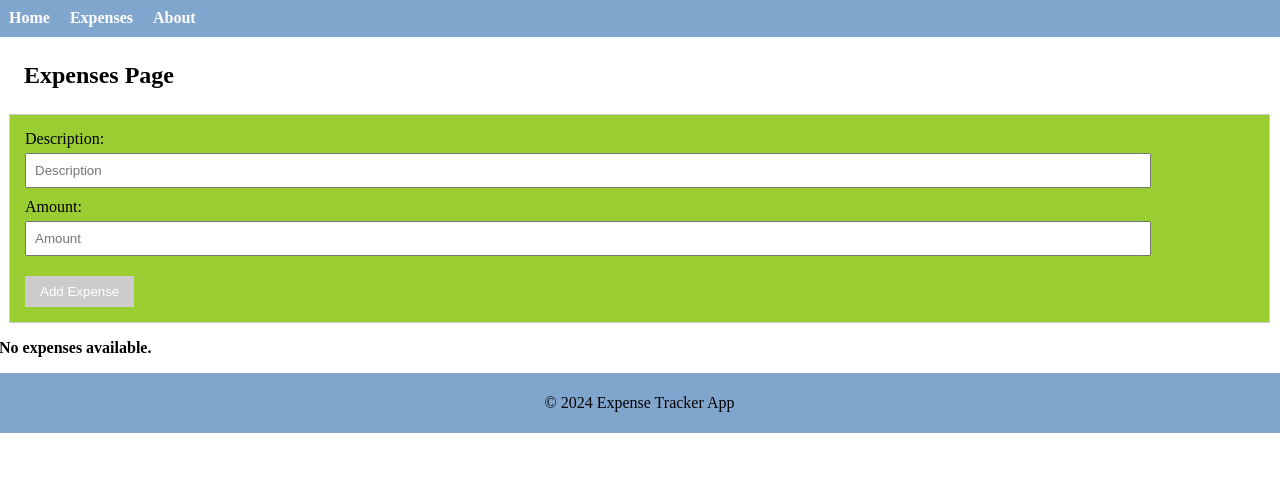
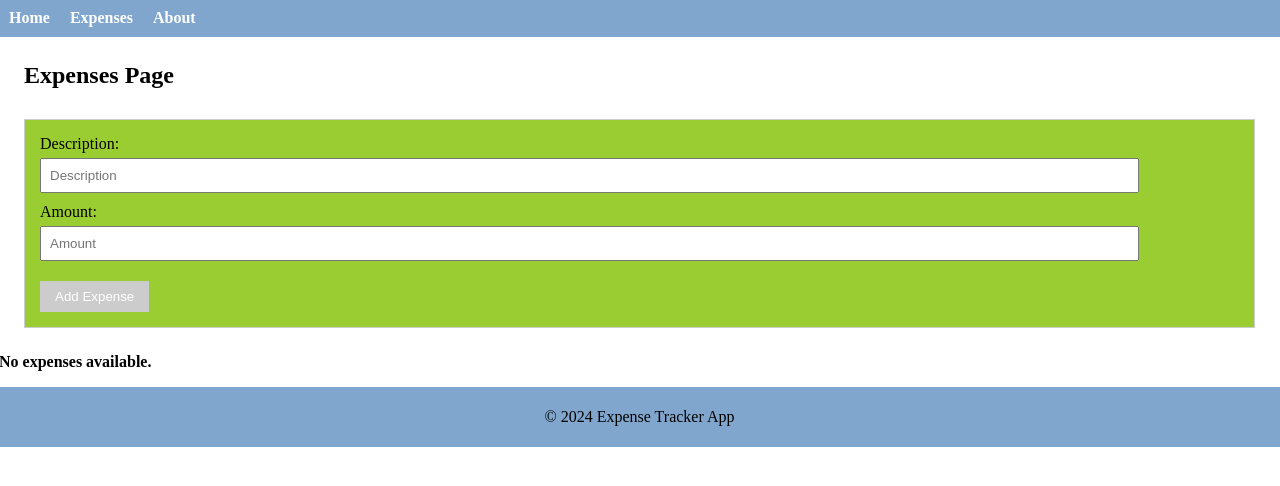
Before and after one commit to Michle99/sba_321_expense_tracker, an Angular app: page /expenses in a window 1280 px wide. Shown: the top 486 px of the page. Built offline with nearby package versions, Linux system fonts and the light colour scheme.

Commit message:
updated `expense-form` comp

```diff
--- a/src/app/expense-form/expense-form.component.css
+++ b/src/app/expense-form/expense-form.component.css
@@ -1,7 +1,7 @@
 
 div {
   border: 1px solid hsl(0, 0%, 80%);
-  margin: 10px;
+  margin: 25px;
   padding: 15px;
   background-color: #f8f9fa;
 }
```
